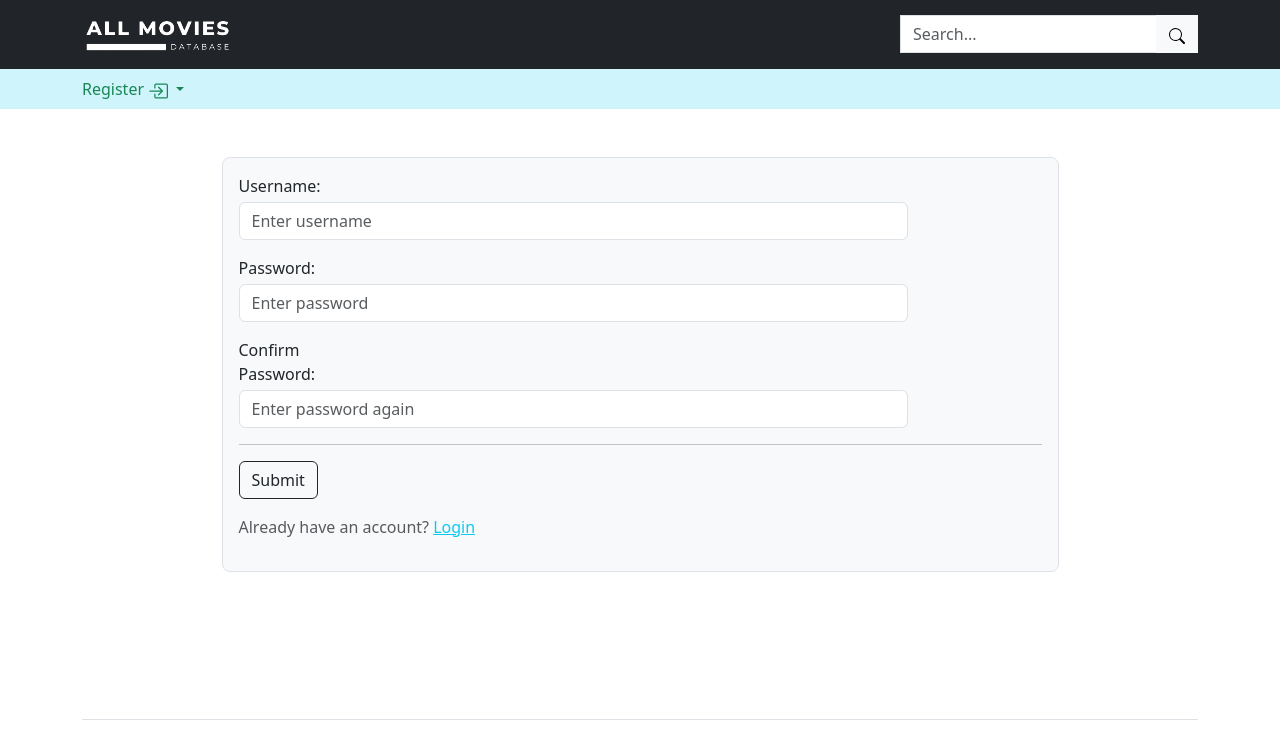
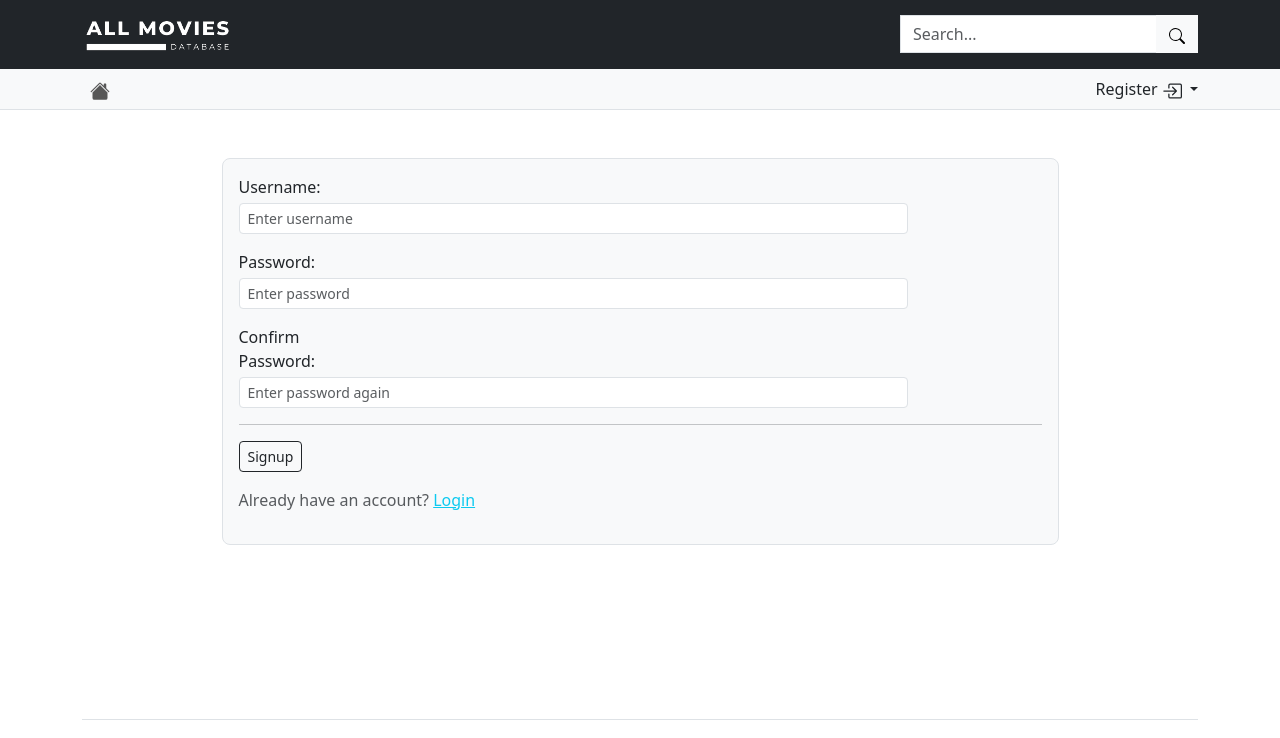
Before and after one commit to srky420/cs50-fp-bootstrap, a Flask app: page /signup in a window 1280 px wide. Shown: the top 738 px of the page. Run offline with Flask 2, Linux system fonts and the light colour scheme.

Commit message:
Login signup

```diff
--- a/app.py
+++ b/app.py
@@ -213,7 +213,7 @@ def login():
 
         if len(user) != 1 or not check_password_hash(user[0].password, password):
             flash("Invalid username or password!", "error")
-            return redirect("/registration")
+            return redirect("/login")
 
         # Set session var
         session["user_id"] = user[0].id
--- a/templates/layout.html
+++ b/templates/layout.html
@@ -48,10 +48,20 @@
         </div>
     </nav>
 
-    <nav class="navbar navbar-expand-sm bg-info-subtle">
+    <nav class="navbar navbar-expand-sm bg-body-tertiary border-bottom p-0">
         <div class="container">
+            <ul class="navbar-nav">
+                <li class="nav-item">
+                    <a href="/" class="nav-link">
+                        <svg xmlns="http://www.w3.org/2000/svg" width="20" height="20" fill="currentColor" class="bi bi-house-fill" viewBox="0 0 16 16">
+                            <path d="M8.707 1.5a1 1 0 0 0-1.414 0L.646 8.146a.5.5 0 0 0 .708.708L8 2.207l6.646 6.647a.5.5 0 0 0 .708-.708L13 5.793V2.5a.5.5 0 0 0-.5-.5h-1a.5.5 0 0 0-.5.5v1.293L8.707 1.5Z"/>
+                            <path d="m8 3.293 6 6V13.5a1.5 1.5 0 0 1-1.5 1.5h-9A1.5 1.5 0 0 1 2 13.5V9.293l6-6Z"/>
+                        </svg>
+                    </a>
+                </li>
+            </ul>
             <div class="nav-item dropdown">
-                <a class="nav-link dropdown-toggle text-success" href="#" role="button" data-bs-toggle="dropdown"
+                <a class="nav-link dropdown-toggle" href="#" role="button" data-bs-toggle="dropdown"
                     aria-expanded="false">
                     Register
                     <svg xmlns="http://www.w3.org/2000/svg" width="20" height="20" fill="currentColor" class="bi bi-box-arrow-in-right" viewBox="0 0 16 16">
@@ -59,18 +69,25 @@
                         <path fill-rule="evenodd" d="M11.854 8.354a.5.5 0 0 0 0-.708l-3-3a.5.5 0 1 0-.708.708L10.293 7.5H1.5a.5.5 0 0 0 0 1h8.793l-2.147 2.146a.5.5 0 0 0 .708.708l3-3z"/>
                     </svg>
                 </a>
-                <ul class="dropdown-menu">
+                {% if session["user_id"] %}
+                <ul class="dropdown-menu dropdown-menu-end">
                     <li>
-                        <a class="dropdown-item" href="#">
+                        <a class="dropdown-item" href="/profile">
                             <svg xmlns="http://www.w3.org/2000/svg" width="20" height="20" fill="currentColor" class="bi bi-person-square" viewBox="0 0 16 16">
                                 <path d="M11 6a3 3 0 1 1-6 0 3 3 0 0 1 6 0z"/>
                                 <path d="M2 0a2 2 0 0 0-2 2v12a2 2 0 0 0 2 2h12a2 2 0 0 0 2-2V2a2 2 0 0 0-2-2H2zm12 1a1 1 0 0 1 1 1v12a1 1 0 0 1-1 1v-1c0-1-1-4-6-4s-6 3-6 4v1a1 1 0 0 1-1-1V2a1 1 0 0 1 1-1h12z"/>
-                            </svg> No user
+                            </svg> {{ username }}
                         </a>
                     </li>
                     <li>
                         <hr class="dropdown-divider">
                     </li>
+                    <li>
+                        <a class="dropdown-item" href="/logout">Logout</a>
+                    </li>
+                </ul>
+                {% else %}
+                <ul class="dropdown-menu dropdown-menu-end">
                     <li>
                         <a class="dropdown-item" href="/signup">Signup</a>
                     </li>
@@ -78,6 +95,7 @@
                         <a class="dropdown-item" href="/login">Login</a>
                     </li>
                 </ul>
+                {% endif %}
             </div>
         </div>
     </nav>
@@ -85,13 +103,17 @@
     <!-- Flashed msgs -->
 
     {% with messages = get_flashed_messages(with_categories=true) %}
-    {% if messages %}
-    {% for category, message in messages %}
-    <div class="flash-msg {{ category }}">
-        <p class="text-w">{{ message }}</p>
-    </div>
-    {% endfor %}
-    {% endif %}
+        {% if messages %}
+            {% for category, message in messages %}
+                {% if category == "error" %}
+                <p class="p-2 text-center bg-danger text-light">{{ message }}</p>
+                {% elif category == "success" %}
+                <p class="p-2 text-center bg-success text-light">{{ message }}</p>
+                {% elif category == "neutral" %}
+                <p class="p-2 text-center bg-info text-light">{{ message }}</p>
+                {% endif %}
+            {% endfor %}
+        {% endif %}
     {% endwith %}
 
     <!-- Main body -->
--- a/templates/registration.html
+++ b/templates/registration.html
@@ -5,11 +5,6 @@
 {% block body %}
 
 <!-- Login section -->
-
-
-
-
-
 <p>Already have an account?</p>
 <form action="/login" method="post">
     <input type="text" name="username" id="username" placeholder="Username">
@@ -27,7 +22,6 @@
 
 
 <!-- Signup section -->
-
 <div>
     <p>Create an account</p>
     <form action="/signup" method="post">
--- a/templates/signup.html
+++ b/templates/signup.html
@@ -9,25 +9,25 @@
         <div class="form-group mb-3">
             <label class="control-label col-sm-2 mb-1" for="username">Username:</label>
             <div class="col-sm-10">
-                <input type="text" class="form-control" id="username" name="username" placeholder="Enter username">
+                <input type="text" class="form-control form-control-sm" id="username" name="username" placeholder="Enter username">
             </div>
         </div>
         <div class="form-group mb-3">
             <label class="control-label col-sm-2 mb-1" for="password">Password:</label>
             <div class="col-sm-10">
-                <input type="password" class="form-control" id="password" name="password" placeholder="Enter password">
+                <input type="password" class="form-control form-control-sm" id="password" name="password" placeholder="Enter password">
             </div>
         </div>
         <div class="form-group mb-3">
             <label class="control-label col-sm-2 mb-1" for="confirmation">Confirm Password:</label>
             <div class="col-sm-10">
-                <input type="password" class="form-control" id="confirmation" name="confirmation" placeholder="Enter password again">
+                <input type="password" class="form-control form-control-sm" id="confirmation" name="confirmation" placeholder="Enter password again">
             </div>
         </div>
         <hr>
         <div class="form-group mb-3">
             <div class="col-sm-offset-2 col-sm-10">
-                <button type="submit" class="btn btn-outline-dark">Submit</button>
+                <button type="submit" class="btn btn-sm btn-outline-dark">Signup</button>
             </div>
         </div>
         <p class="text-muted">Already have an account? <a href="/login" class="link-info">Login</a></p>
```
Also changed, not shown: templates/login.html (+4 -4 lines).
